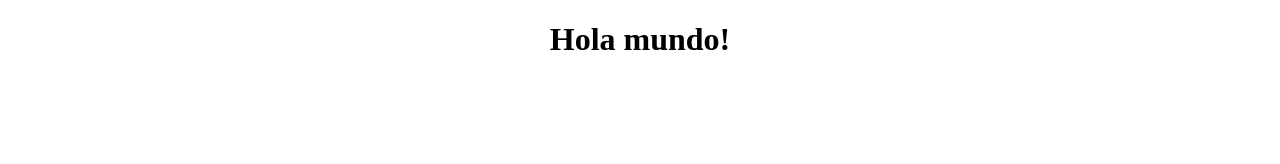
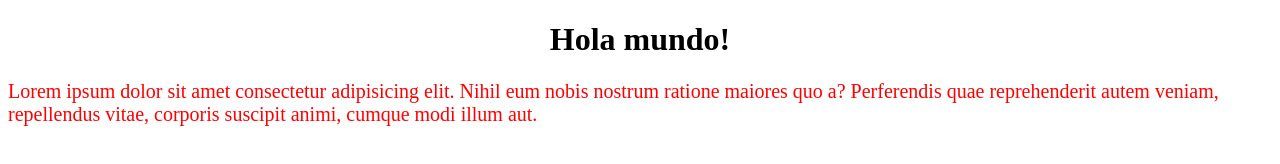
Before and after one commit to brayankj/practicas, a plain HTML site: page index.html in a window 1280 px wide. Drawn offline with Linux system fonts and the light colour scheme.

Commit message:
add styles main pedro

```diff
--- a/index.css
+++ b/index.css
@@ -2,3 +2,8 @@
     width: 100%;
     text-align: center;
 }
+
+main p{
+    color: red;
+    font-size: 20px;
+}
--- a/index.html
+++ b/index.html
@@ -13,5 +13,11 @@
         <h1>Hola mundo!</h1>
     </header>
 
+    <main>
+        <p>
+            Lorem ipsum dolor sit amet consectetur adipisicing elit. Nihil eum nobis nostrum ratione maiores quo a? Perferendis quae reprehenderit autem veniam, repellendus vitae, corporis suscipit animi, cumque modi illum aut.
+        </p>
+    </main>
+
 </body>
 </html>
```
